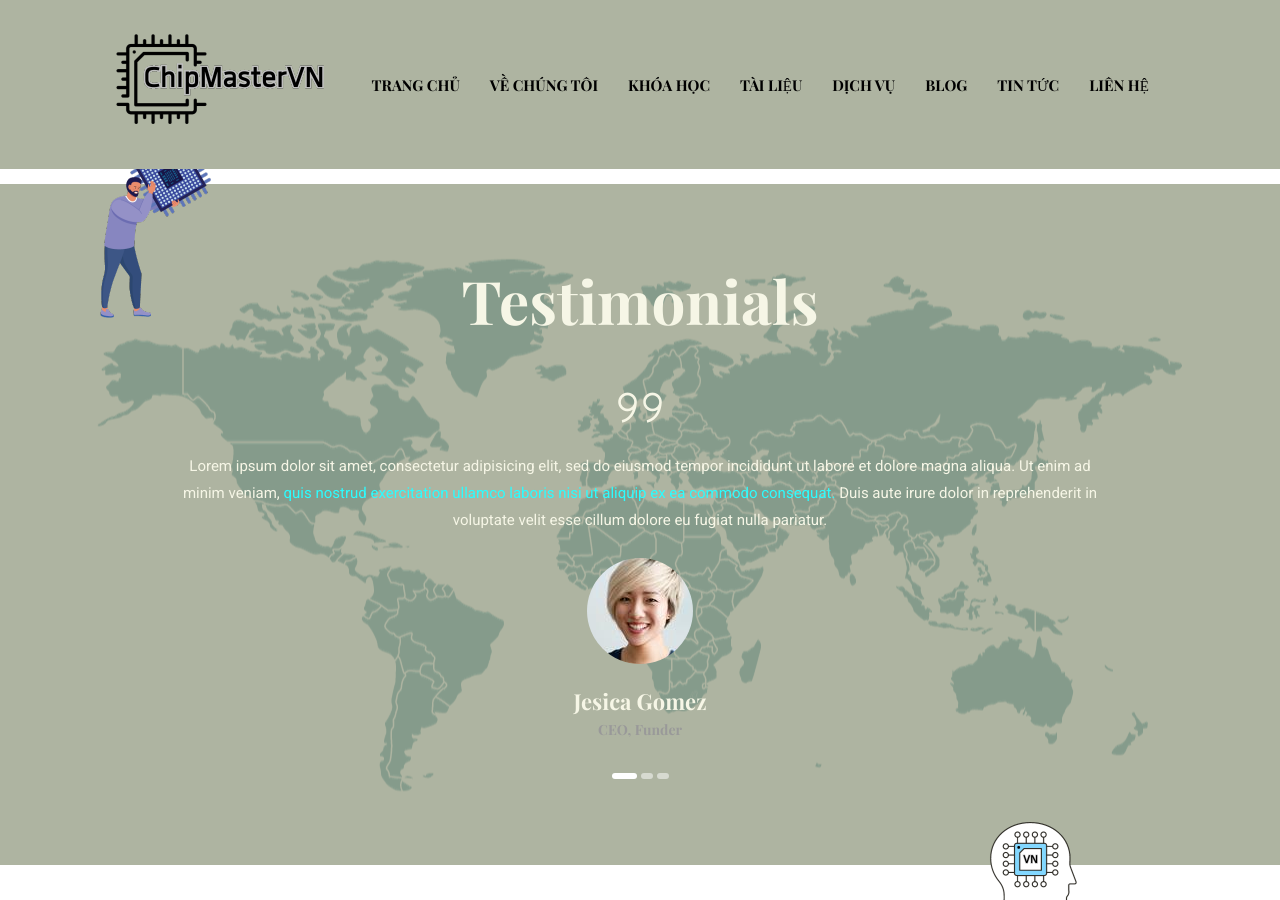
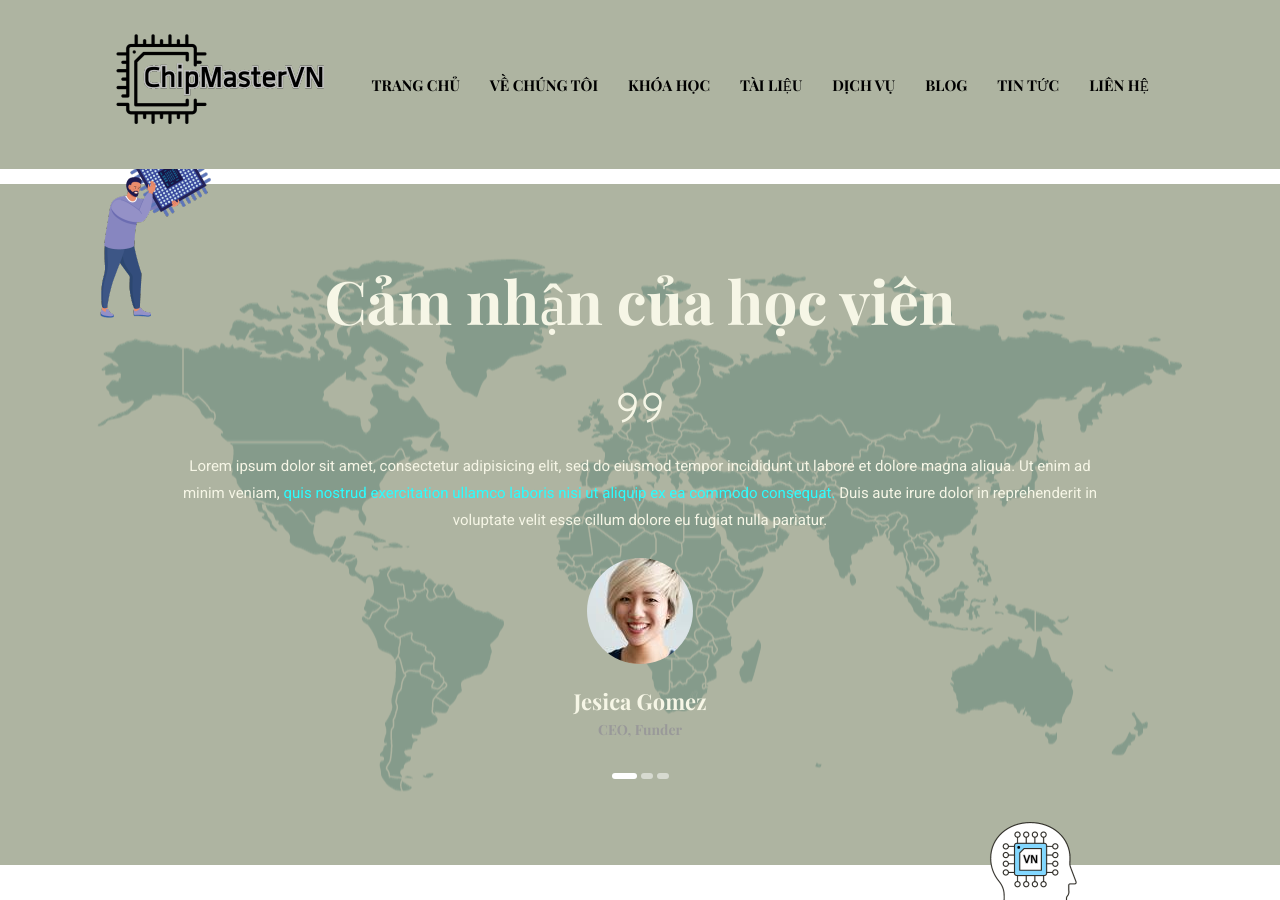
Before and after one commit to tvtien96/chipmastervn.github.io, a Jekyll site: the page built from index.html, in a window 1280 px wide and 900 px high, scrolled down 5397 px. Built offline with Jekyll 4.4.1, drawn with Linux system fonts in a browser that asks for light colours.

Commit message:
Change to Vietnamese word

```diff
--- a/_includes/testimonial-section.html
+++ b/_includes/testimonial-section.html
@@ -4,7 +4,7 @@
   <div class="container">
     <div class="row">
       <div class="col-12 text-center">
-        <h2 class="section-title text-white mb-5">Testimonials</h2>
+        <h2 class="section-title text-white mb-5">Cảm nhận của học viên</h2>
       </div>
       <div class="col-lg-10 mx-auto testimonial-slider">
         {% for testimonial-item in site.data.settings.testimonial-items %}
```
